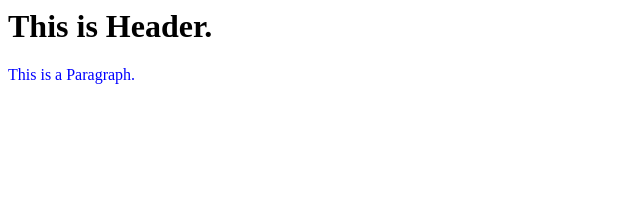
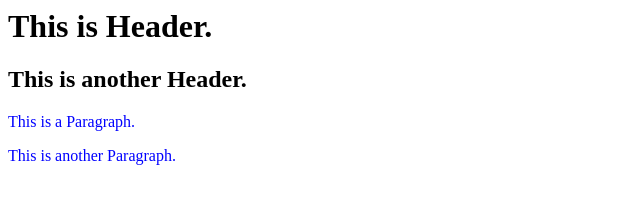
Before and after one commit to sunaiddetho/GitSsh, a plain HTML site: page index.html in a window 1280 px wide. Shown: the whole page, without its empty margins (0-640 px from the left). Drawn offline with Linux system fonts and the light colour scheme.

Commit message:
HTML Updated at Local Repository.

```diff
--- a/index.html
+++ b/index.html
@@ -12,7 +12,9 @@
 
       <body>
 	      <H1>This is Header.</H1>
+	      <H2>This is another Header.</H2>
 	      <P>This is a Paragraph.</P>
+	      <P>This is another Paragraph.</P>
       </body>
 <!-- HTML and CSS Starts Here -->
 
```
